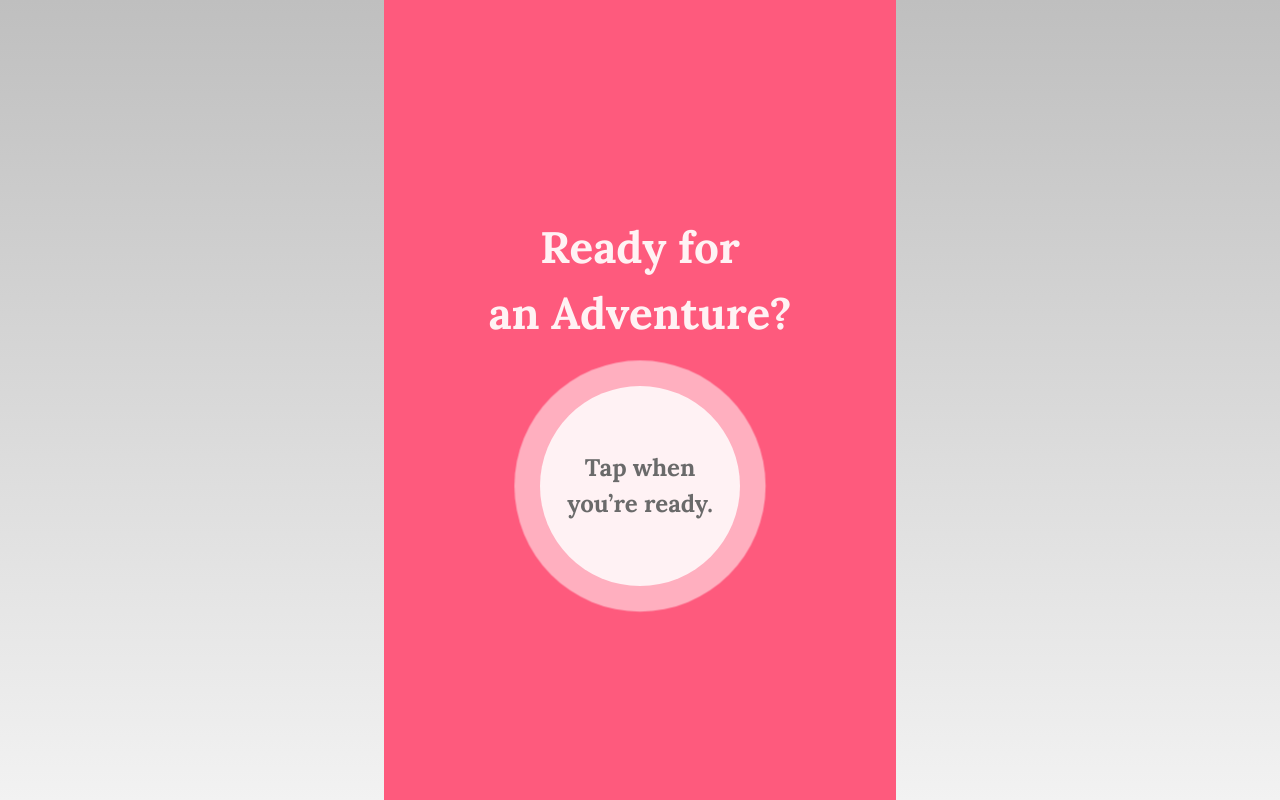
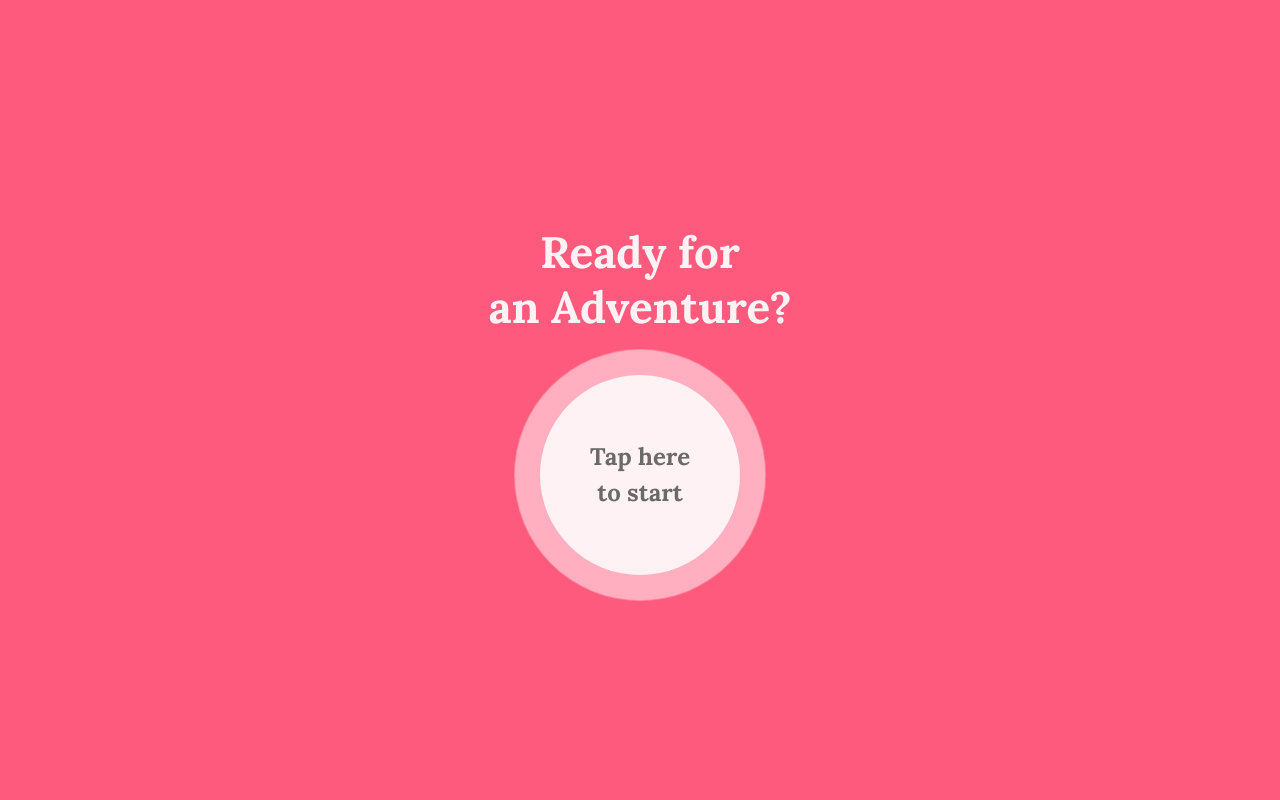
Before and after one commit to KevinMeldau/where-youll-find-me, a React (Vite) app: page / in a window 1280 px wide. Built offline with nearby package versions, Linux system fonts and the light colour scheme.

Commit message:
Edit Landing page message

```diff
--- a/src/pages/LandingPage.tsx
+++ b/src/pages/LandingPage.tsx
@@ -2,22 +2,29 @@ import { Link } from "react-router";
 
 const LandingPage = () => {
   return (
-      <div className="w-full h-dvh bg-primary flex flex-col items-center justify-center">
-         <h1 className="text-center font-bold text-whitef !text-[44px]">
-            Ready for <br/> an Adventure?
+    <div className="relative">
+      {/* Full-screen pink background layer */}
+      <div className="fixed inset-0 bg-primary"></div>
+      {/* If you prefer a gradient: */}
+      {/* <div className="fixed inset-0 bg-gradient-to-b from-[#fe5a7d] to-[#ff9cb1]"></div> */}
+
+      {/* Content on top */}
+      <div className="relative z-10 min-h-dvh w-full flex flex-col items-center justify-center">
+        <h1 className="text-center font-bold text-whitef !text-[44px] leading-tight">
+          Ready for <br /> an Adventure?
         </h1>
 
         <Link to={"/intro"} className="pulse-ring-wrapper w-[200px] h-[200px] mt-10">
           <span className="relative flex w-[200px] h-[200px]">
-             <span
-                className="absolute inline-flex h-full w-full animate-[ping_2.5s_linear_infinite] rounded-full bg-whitef opacity-75"
-             ></span>
-             <span
-                className="relative inline-flex w-[200px] h-[200px] rounded-full bg-whitef flex items-center justify-center text-center text-blackf font-bold text-[24px] cursor-pointer select-none"
-             >Tap when <br/> you’re ready.</span>
+            <span className="absolute inline-flex h-full w-full animate-[ping_2.5s_linear_infinite] rounded-full bg-whitef opacity-75"></span>
+            <span className="relative inline-flex w-[200px] h-[200px] rounded-full bg-whitef flex items-center justify-center text-center text-blackf font-bold text-[24px] cursor-pointer select-none">
+              Tap here <br /> to start
+            </span>
           </span>
         </Link>
       </div>
-   )
-}
-export default LandingPage
+    </div>
+  );
+};
+
+export default LandingPage;
```
Lines whose indentation alone changed are shown as unchanged.
